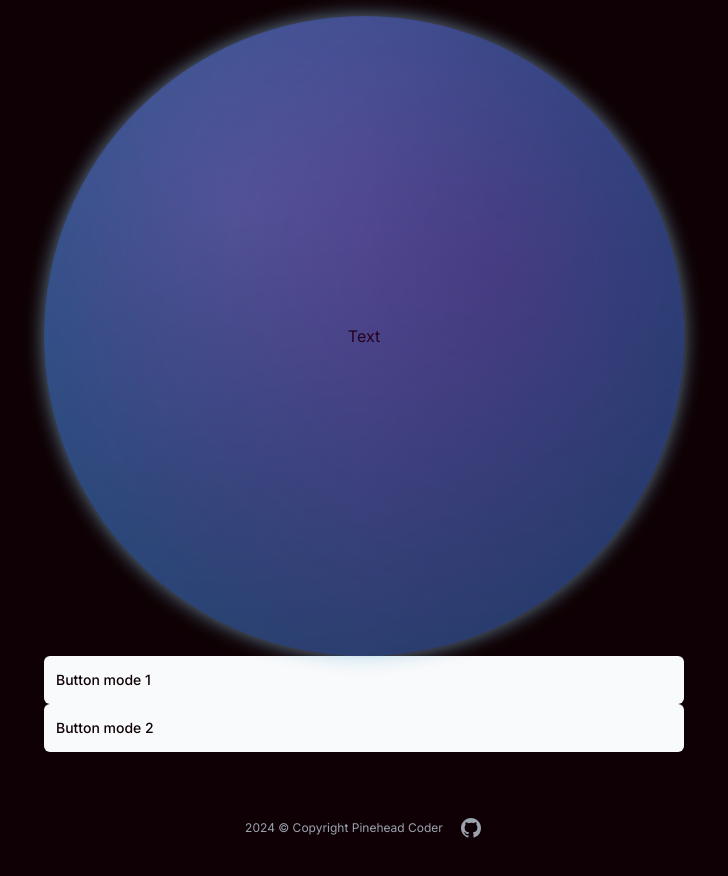
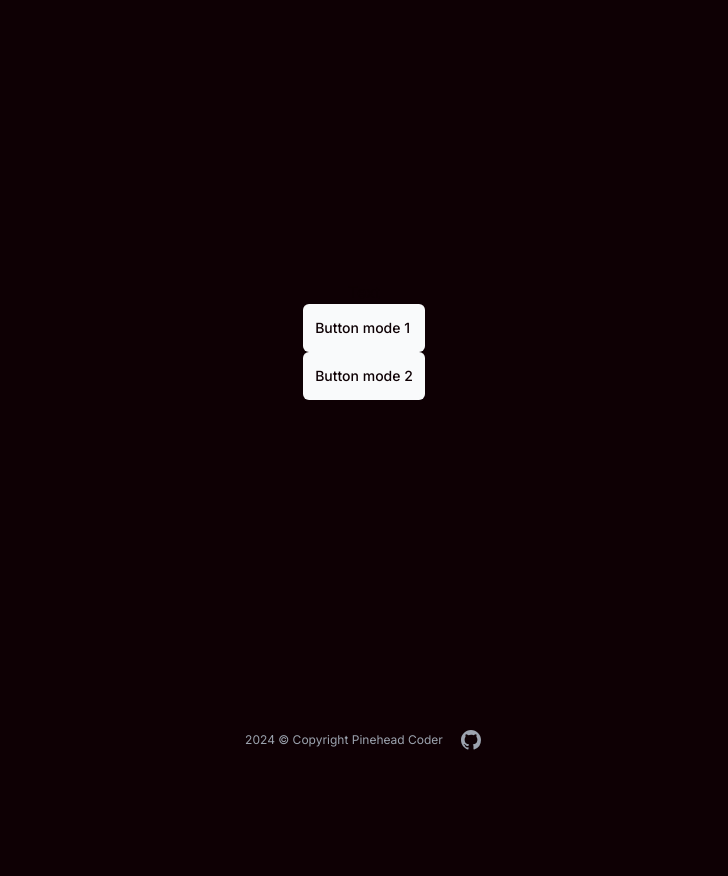
Before and after one commit to agacia1805/eight-ball-app, a Next.js app: page / in a window 1280 px wide. Shown: the top 876 px of the page, without its empty margins (276-1004 px from the left). After the commit the page ends 800 px from the top, so only its background shows below. Built offline with nearby package versions, Linux system fonts and the light colour scheme.

Commit message:
(style) add styling for different sphere modes

```diff
--- a/app/globals.css
+++ b/app/globals.css
@@ -33,20 +33,15 @@ body {
 }
 
 .container {
-  perspective: 1000px;
+  perspective: 600px;
 }
 
-.sphere {
+.ball {
   width: 18rem;
   height: 18rem;
-  background: radial-gradient(
-    circle at 50% 120%,
-    rgba(30, 74, 118, 0.85),
-    rgba(4, 111, 171, 0.67)
-  );
   border-radius: 50%;
   transform-style: preserve-3d;
-  position: relative; /* Add position relative */
+  position: relative;
 
   @media screen and (min-width: 768px) {
     width: 40rem;
@@ -54,8 +49,8 @@ body {
   }
 }
 
-.sphere:before,
-.sphere:after {
+.ball:before,
+.ball:after {
   content: '';
   position: absolute;
   top: 0;
@@ -66,24 +61,107 @@ body {
   transform-style: preserve-3d;
 }
 
-.sphere:before {
+.static-ball {
+  background: radial-gradient(
+    circle at 50% 120%,
+    rgba(223, 13, 31, 0.38),
+    rgba(171, 138, 4, 0.87)
+  );
+}
+
+.ball-v1 {
+  background: radial-gradient(
+    circle at 50% 120%,
+    rgba(10, 65, 57, 0.38),
+    rgba(10, 132, 114, 0.87)
+  );
+}
+
+.ball-v2 {
+  background: radial-gradient(
+    circle at 50% 120%,
+    rgba(141, 64, 137, 0.7),
+    rgba(47, 17, 49, 0.47)
+  );
+}
+
+.static-ball::before {
   background: linear-gradient(
       to right,
       rgba(0, 0, 0, 0.2) 0%,
       rgba(0, 0, 0, 0) 50%
     ),
-    radial-gradient(circle at 30% 30%, #ff69b4, transparent);
+    radial-gradient(circle at 30% 30%, #791748, transparent);
   transform: translateZ(-1px);
-  box-shadow: 0 0 20px rgba(146, 200, 227, 0.67);
+  box-shadow:
+    4px 0 20px rgba(142, 50, 23, 0.87),
+    -2px 0 20px rgba(142, 50, 23, 0.87),
+    4px 0 10px rgba(151, 43, 9, 0.97),
+    -2px 0 40px rgba(151, 43, 9, 0.87);
 }
 
-.sphere:after {
+.static-ball::after {
   background: linear-gradient(
       to right,
       rgba(0, 0, 0, 0) 50%,
       rgba(0, 0, 0, 0.2) 100%
     ),
-    radial-gradient(circle at 70% 40%, #800080, transparent);
+    radial-gradient(circle at 70% 40%, #8b4710, transparent);
   opacity: 30%;
   transform: translateZ(1px);
+  box-shadow: 0 0 40px rgba(146, 200, 227, 0.67);
 }
+
+.ball-v1::before {
+  background: linear-gradient(
+    to right,
+    rgba(0, 0, 0, 0.2) 0%,
+    rgba(0, 0, 0, 0) 50%
+  ),
+  radial-gradient(circle at 30% 30%, #171c79, transparent);
+  transform: translateZ(-1px);
+  box-shadow:
+    4px 0 20px rgba(38, 142, 142, 0.87),
+    -2px 0 20px rgba(21, 100, 100, 0.87),
+    4px 0 10px rgba(51, 100, 100, 0.87),
+    -2px 0 40px rgba(21, 93, 93, 0.87);
+}
+
+.ball-v1::after {
+  background: linear-gradient(
+    to right,
+    rgba(34, 55, 67, 0) 50%,
+    rgb(3, 21, 37) 100%
+  ),
+  radial-gradient(circle at 70% 40%, #8b4710, transparent);
+  opacity: 30%;
+  transform: translateZ(1px);
+  box-shadow: 0 0 40px rgba(167, 203, 222, 0.67), -3px 0 40px rgba(167, 203, 222, 0.67);
+}
+
+.ball-v2::before {
+  background: linear-gradient(
+    to right,
+    rgba(46, 8, 15, 0.49) 0%,
+    rgba(37, 28, 36, 0.29) 50%
+  ),
+  radial-gradient(circle at 30% 30%, rgba(155, 127, 146, 0.74), transparent);
+  transform: translateZ(-1px);
+  box-shadow:
+    4px 0 20px rgba(155, 127, 146, 0.21),
+    -2px 0 20px rgba(39, 3, 36, 0.11),
+    4px 0 10px rgba(155, 127, 146, 0.2),
+    -2px 0 40px rgba(155, 127, 146, 0.74);
+}
+
+.ball-v2::after {
+  background: linear-gradient(
+    to right,
+    rgba(70, 50, 65, 0.74) 50%,
+    rgba(40, 20, 33, 0.74) 100%
+  ),
+  radial-gradient(circle at 70% 40%, #8b4710, transparent);
+  opacity: 30%;
+  transform: translateZ(1px);
+  box-shadow: 0 0 40px rgba(49, 14, 38, 0.9), -3px 0 40px rgba(37, 5, 27, 0.94);
+}
```
